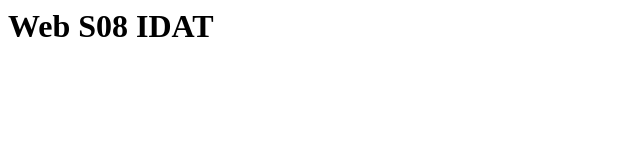
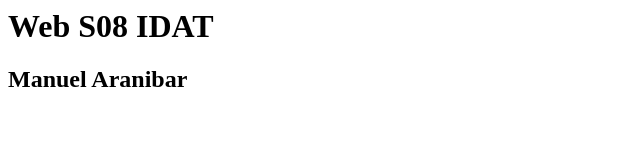
Before and after one commit to maranibar/webs08, a plain HTML site: page index.html in a window 1280 px wide. Shown: the whole page, without its empty margins (0-640 px from the left). Drawn offline with Linux system fonts and the light colour scheme.

Commit message:
Update index.html

```diff
--- a/index.html
+++ b/index.html
@@ -1 +1,2 @@
 <h1> Web S08 IDAT </h1>
+<h2>Manuel Aranibar</h2>
```
